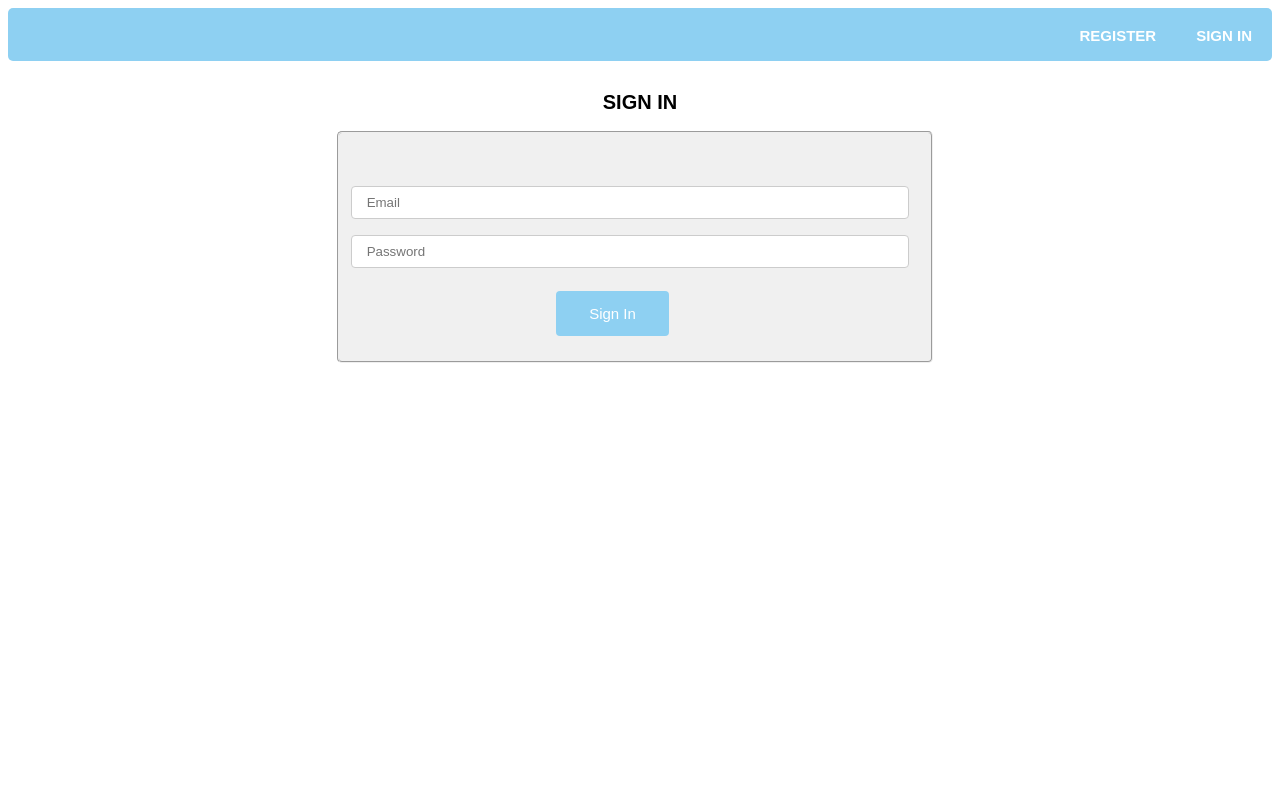
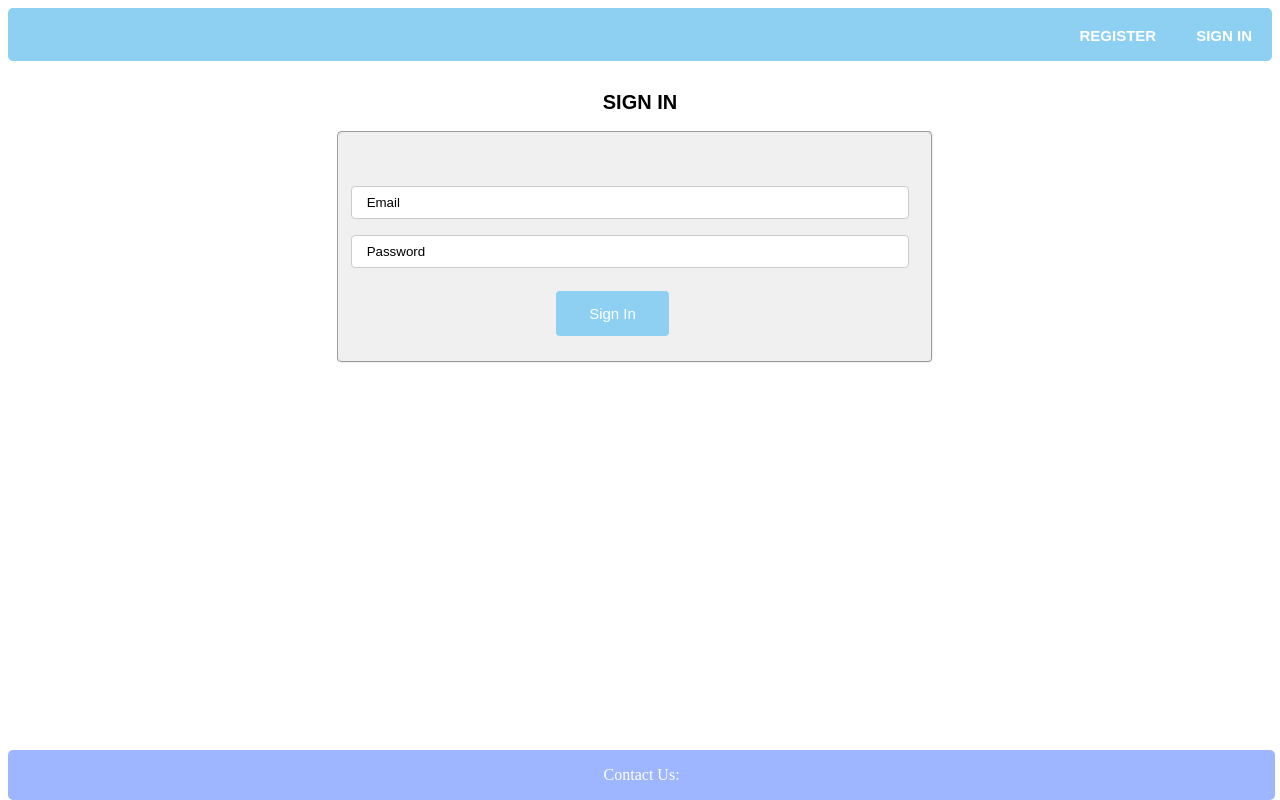
Before and after one commit to a380ask/Prescriptly, a React (Create React App) app in the folder impacthack/: page /#/ in a window 1280 px wide. Built offline with nearby package versions, Linux system fonts and the light colour scheme; no server answers.

Commit message:
finished css

```diff
--- a/impacthack/src/App.css
+++ b/impacthack/src/App.css
@@ -125,13 +125,42 @@
     padding-top: 10px;
   }
 .get{
+  padding-top:0;
   justify-content:center;
   align-items: center;
-  width: 45%;
-  padding-left:60%;
+  width: 40%;
+  padding-left:31%;
 }
-*/
+.right {
+flex: 50%;
+}
+.medications .left{
+  float: left;
+}
+.medication .right {
+  box-shadow: 0 4px 8px 0 rgba(0,0,0,0.2);
+  transition: 0.3s;
+  width: 40%;
+  display:inline-block;
+}
+.medication  .card{
+    padding: 2px 16px;
+}
 ::placeholder{
   color: black;
 
 }
+.footer {
+  position: fixed;
+  bottom: 0;
+  width: 99%;
+  border-radius: 5px;
+  background-color: #9eb6ff;
+  color: white;
+  text-align: center;}
+  p{
+    text-align: center;
+  }
+  .Logo {
+    background-image: url(./logo.png);
+  }
--- a/impacthack/src/CurrentMedications.js
+++ b/impacthack/src/CurrentMedications.js
@@ -104,13 +104,13 @@ class CurrentMedications extends Component {
     deleteFromDB = (idTodelete, deleteOrMove) => {
 
         let message = '';
-        if(deleteOrMove == 'delete'){
+        if (deleteOrMove == 'delete') {
             message = "Are you sure you want to delete this medication?";
-        } else if (deleteOrMove == 'move'){
+        } else if (deleteOrMove == 'move') {
             message = "Are you sure you want to move this medication to past medication?";
         }
 
-        if(window.confirm(message)){
+        if (window.confirm(message)) {
             let objIdToDelete = null;
             this.state.data.forEach((dat) => {
                 if (dat._id == idTodelete) {
@@ -128,16 +128,16 @@ class CurrentMedications extends Component {
     };
 
     filterData = () => {
-        for(let i = 0; i < this.state.data.length; i++){
-            if(this.state.data[i].userID == userIdString && this.isIncluded(this.state.data[i])){
+        for (let i = 0; i < this.state.data.length; i++) {
+            if (this.state.data[i].userID == userIdString && this.isIncluded(this.state.data[i])) {
                 filtered.push(this.state.data[i]);
             }
         }
     };
 
     isIncluded = (object) => {
-        for(let i = 0; i < filtered.length; i++){
-            if(filtered[i]._id === object._id){
+        for (let i = 0; i < filtered.length; i++) {
+            if (filtered[i]._id === object._id) {
                 return false;
             }
         }
@@ -150,7 +150,7 @@ class CurrentMedications extends Component {
         userIdString = window.location.href.substring(window.location.href.indexOf("#") + 1 + 1, window.location.href.indexOf("/", window.location.href.indexOf("#") + 1 + 1));
         this.filterData();
         return (
-            <div>
+            <div className = "medications">
                 <ul>
                     <li><NavLink to="/" onClick={genMess}>Sign Out</NavLink></li>
                     <li><NavLink to="/silly">Silly</NavLink></li>
@@ -160,6 +160,7 @@ class CurrentMedications extends Component {
                     <li><NavLink to={"/" + window.location.href.substring(window.location.href.indexOf("#") + 1 + 1, window.location.href.indexOf("/", window.location.href.indexOf("#") + 1 + 1)) + "/home"}>Home</NavLink></li>
                 </ul>
                 <h2>Current Medications</h2>
+                <div className = "left">
                     <form>
                         <label htmlFor="name">Name:  </label>
                         <input
@@ -167,28 +168,28 @@ class CurrentMedications extends Component {
                             name="name"
                             placeholder="Name"
                             id="name"
-                    /><br/>
+                        /><br />
                         <label htmlFor="type">Type:  </label>
                         <input
                             type="text"
                             name="type"
                             placeholder="Type of Medication"
                             id="type"
-                    /><br/>
+                        /><br />
                         <label htmlFor="date">Starting Date:  </label>
                         <input
                             type="date"
                             name="date"
                             placeholder="Select Start Date: "
                             id="date"
-                    /><br/>
+                        /><br />
                         <label htmlFor="instructions">Instructions:  </label>
                         <input
                             type="text"
                             name="instructions"
                             placeholder="Instructions for Medication"
                             id="instructions"
-                    /><br/>
+                        /><br />
 
                         <button
                             type="submit"
@@ -202,7 +203,9 @@ class CurrentMedications extends Component {
                             Add New Medication
                     </button>
                     </form>
+                    </div>
                     <ul>
+                    <div className = "container">
                         {filtered.length <= 0 ? 'NO DB ENTRIES YET' : filtered.map((dat) => (
                             <li style={{ padding: '10px' }} key={dat._id}>
                                 <span style={{ color: 'gray' }}> id: </span> {dat._id} <br />
@@ -227,7 +230,11 @@ class CurrentMedications extends Component {
                                 </button> <br />
                             </li>
                         ))}
+                           </div>
                     </ul>
+                    <div className="footer">
+                    <p>Contact Us: </p>
+                </div>
                 </div>
 
         );
--- a/impacthack/src/EditMedication.js
+++ b/impacthack/src/EditMedication.js
@@ -192,6 +192,9 @@ class EditMedications extends Component {
                         Save Changes
                     </button>
                 </form>
+                <div className="footer">
+                    <p>Contact Us: </p>
+                </div>
             </div>
         );
 
--- a/impacthack/src/Home.js
+++ b/impacthack/src/Home.js
@@ -3,7 +3,7 @@ import {
     NavLink,
 } from "react-router-dom";
 import axios from "axios"
-
+import logo from './logo.png';
 async function genMess() {
     sessionStorage.setItem("message", "Successfully signed out");
 }
@@ -40,7 +40,7 @@ const Home = () => {
                 <li><NavLink to={"/" + window.location.href.substring(window.location.href.indexOf("#") + 1 + 1, window.location.href.indexOf("/", window.location.href.indexOf("#") + 1 + 1)) + "/reminders"}>Reminders</NavLink></li>
                 <li><NavLink to={"/" + window.location.href.substring(window.location.href.indexOf("#") + 1 + 1, window.location.href.indexOf("/", window.location.href.indexOf("#") + 1 + 1)) + "/home"}>Home</NavLink></li>
             </ul>
-            <h2>Welcome!</h2>
+            <h2>Welcome to Prescriptly!</h2>
             <div className="quotes">
                 <div className="quote">
                     {quote}
@@ -52,6 +52,20 @@ const Home = () => {
             <div className="get">
                 <button onClick={quoteApi}> Get Quote</button>
             </div>
+            <p>Our inspiration behind creating this website is to make use of technology to make it easier for people with health issues, especially the elderly.
+               Through prescriptly, the user is able to keep track of all the  medications that they have taken in the past and the ones they are taking currently.
+            </p>
+            <p>This website allows the user to input their current medications and previous medications through a form. They are able to move current medications to
+                the past medication list if they are no longer using it. They are able to make changes to the information related to the medication. The user can also
+                fill out a form that creates a reminder for them which will be sent by email at the time that they inputed. On the home page, an inspirational quote is
+                displayed to motivate the user to make the best of their day.
+
+            </p>
+            <p>Hope you enjoy our website!</p>
+            <p> ~ Kriti, Atharva, Khushaal</p>
+            <div className="footer">
+                    <p>Contact Us: </p>
+                </div>
         </div>
     );
 };
--- a/impacthack/src/PastMedications.js
+++ b/impacthack/src/PastMedications.js
@@ -149,6 +149,9 @@ class PastMedications extends Component {
                         </li>
                     ))}
                 </ul>
+                <div className="footer">
+                    <p>Contact Us: </p>
+                </div>
             </div>
         );
     }
--- a/impacthack/src/Register.js
+++ b/impacthack/src/Register.js
@@ -111,6 +111,9 @@ class Register extends Component {
                         Register
                     </button>
                 </fieldset>
+                <div className="footer">
+                    <p>Contact Us: </p>
+                </div>
             </div>
         );
     }
--- a/impacthack/src/Reminders.js
+++ b/impacthack/src/Reminders.js
@@ -108,6 +108,9 @@ class Reminders extends Component {
                 </form>
                 <button onClick={() => this.createReminder(document.getElementById("meds").value, document.getElementById("remindTime").value,
                     document.getElementById('email').value)}>Create Reminder</button>
+                 <div className="footer">
+                    <p>Contact Us: </p>
+                </div>
             </div>
         );
     }
--- a/impacthack/src/Signin.js
+++ b/impacthack/src/Signin.js
@@ -85,9 +85,9 @@ class Signin extends Component {
                     </button>
                     </fieldset>
                 </div>
-
-
-
+                <div className="footer">
+                    <p>Contact Us: </p>
+                </div>
 
             </div>
         );
```
Also changed, not shown: impacthack/src/logo.png (added). Lines whose indentation alone changed are shown as unchanged.
